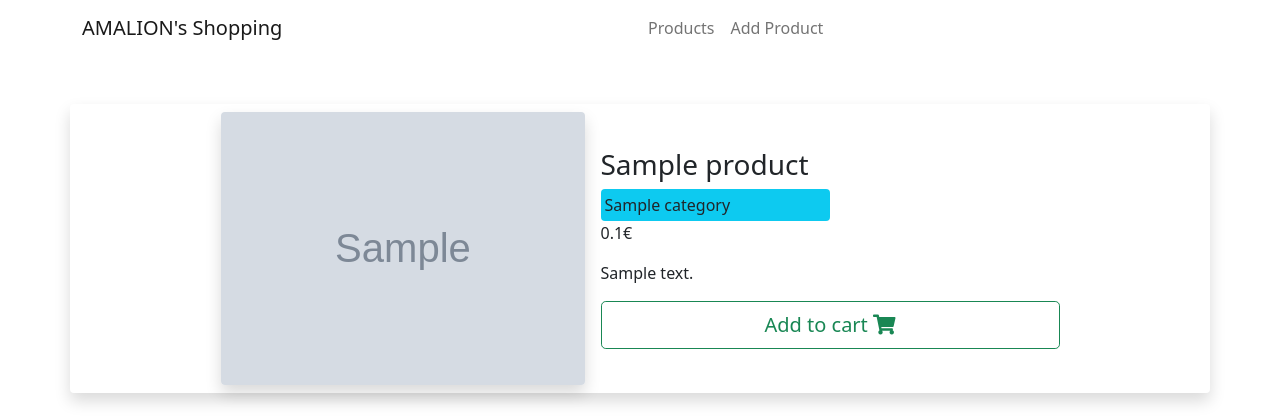
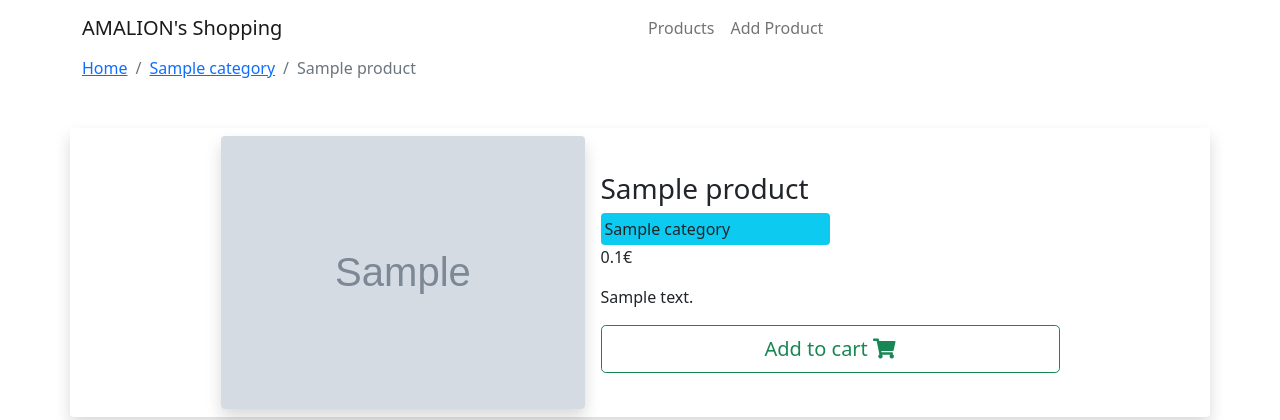
Before and after one commit to Ama-Lion/symfony-e-commerce-site, a Symfony app: template templates/product/show_product.html.twig in a window 1280 px wide. Shown: the top 420 px of the page. Run offline with Twig, Linux system fonts and the light colour scheme; the template is opened without the code that fills it: most values are stand-ins (such as "Sample title", 1, 10 or a date in 2020); grey boxes marked "Sample" are stand-in pictures; some libraries are stand-ins or nearby versions.

Commit message:
added bread crumb on product detals and categories

```diff
--- a/src/Controller/ProductController.php
+++ b/src/Controller/ProductController.php
@@ -47,7 +47,7 @@ class ProductController extends AbstractController {
     }
 
     /**
-     * @Route("/{slug}", name="show_product")
+     * @Route("product/{slug}", name="show_product")
      */
     public function show($slug, ProductRepository $productRepository)
     {
--- a/templates/product/show_product.html.twig
+++ b/templates/product/show_product.html.twig
@@ -3,6 +3,13 @@
 {% block title %}{{product.name}}{% endblock %}
 
 {% block body %}
+<nav aria-label="breadcrumb">
+    <ol class="breadcrumb">
+      <li class="breadcrumb-item"><a href="{{path('homepage')}}">Home</a></li>
+      <li class="breadcrumb-item"><a href="#">{{product.category.name}}</a></li>
+      <li class="breadcrumb-item active" aria-current="page">{{product.name}}</li>
+    </ol>
+  </nav>
 <div class="row mt-5 d-flex  justify-content-center rounded shadow ">
     <div class="col-4  p-2">
         <img class="img-fluid rounded shadow" src="{{product.picture}}" alt="{{product.picture}}">
```
Also changed, not shown: templates/product/category.html.twig (+6 -1 lines).
